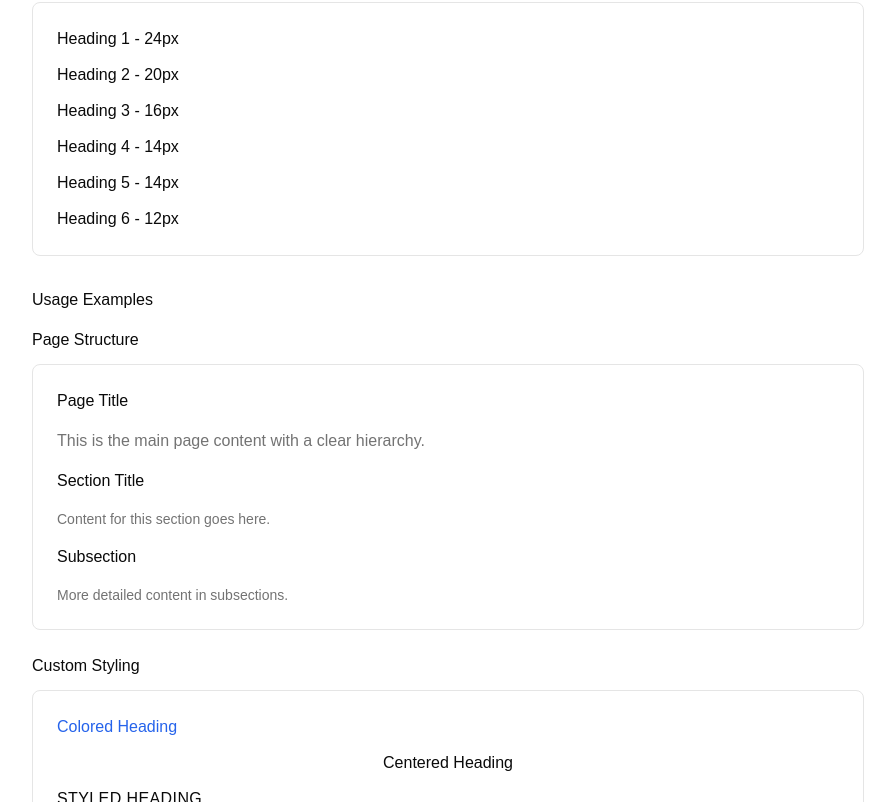
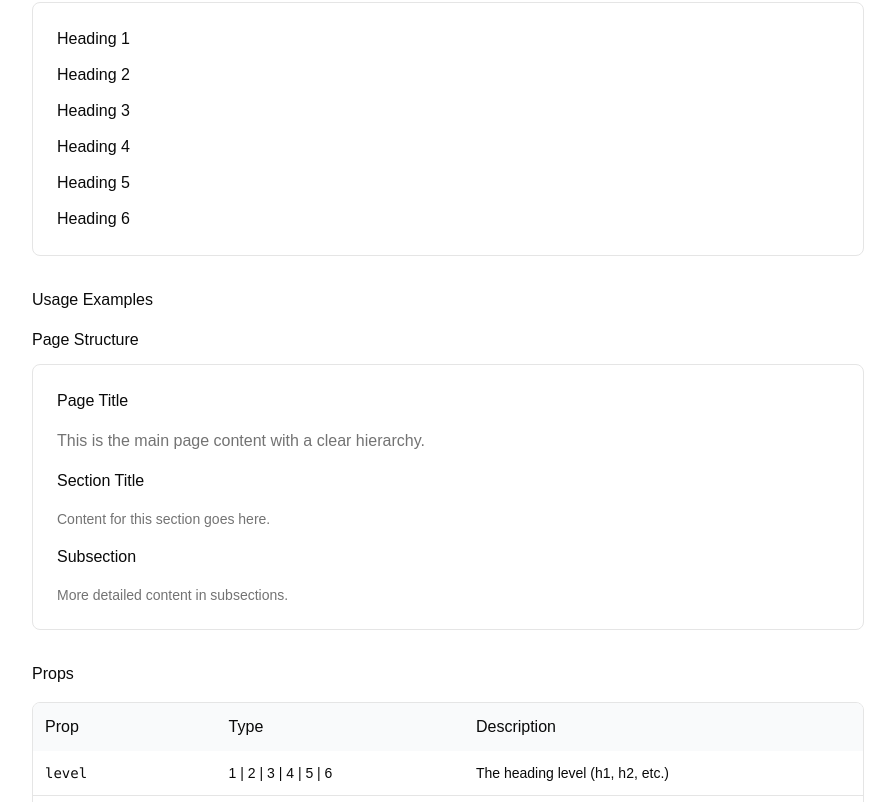
Before and after one commit to raunaqgupta/v0-demo, a Next.js app: page /heading-overview in a window 1280 px wide. Shown: the part 218-1020 px from the top of the page, without its empty margins (192-1087 px from the left). Built offline with nearby package versions, Linux system fonts and the light colour scheme.

Commit message:
remove "Custom Styling" section from heading overview page
Focus on semantic usage, remove outdated styling examples

#VERCEL_SKIP

Co-authored-by: rawknuckles <623670+raunaqgupta@users.noreply.github.com>

```diff
--- a/app/heading-overview/page.tsx
+++ b/app/heading-overview/page.tsx
@@ -26,12 +26,12 @@ export default function HeadingOverviewPage() {
         <div className="space-y-4">
           <Heading level={2}>All Heading Levels</Heading>
           <div className="space-y-3 border rounded-lg p-6">
-            <Heading level={1}>Heading 1 - 24px</Heading>
-            <Heading level={2}>Heading 2 - 20px</Heading>
-            <Heading level={3}>Heading 3 - 16px</Heading>
-            <Heading level={4}>Heading 4 - 14px</Heading>
-            <Heading level={5}>Heading 5 - 14px</Heading>
-            <Heading level={6}>Heading 6 - 12px</Heading>
+            <Heading level={1}>Heading 1</Heading>
+            <Heading level={2}>Heading 2</Heading>
+            <Heading level={3}>Heading 3</Heading>
+            <Heading level={4}>Heading 4</Heading>
+            <Heading level={5}>Heading 5</Heading>
+            <Heading level={6}>Heading 6</Heading>
           </div>
         </div>
 
@@ -51,21 +51,6 @@ export default function HeadingOverviewPage() {
 
                 <Heading level={3}>Subsection</Heading>
                 <p className="text-sm text-muted-foreground">More detailed content in subsections.</p>
-              </div>
-            </div>
-
-            <div className="space-y-3">
-              <Heading level={3}>Custom Styling</Heading>
-              <div className="border rounded-lg p-6 space-y-3">
-                <Heading level={1} className="text-blue-600">
-                  Colored Heading
-                </Heading>
-                <Heading level={2} className="text-center">
-                  Centered Heading
-                </Heading>
-                <Heading level={3} className="uppercase tracking-wide">
-                  Styled Heading
-                </Heading>
               </div>
             </div>
           </div>
```
